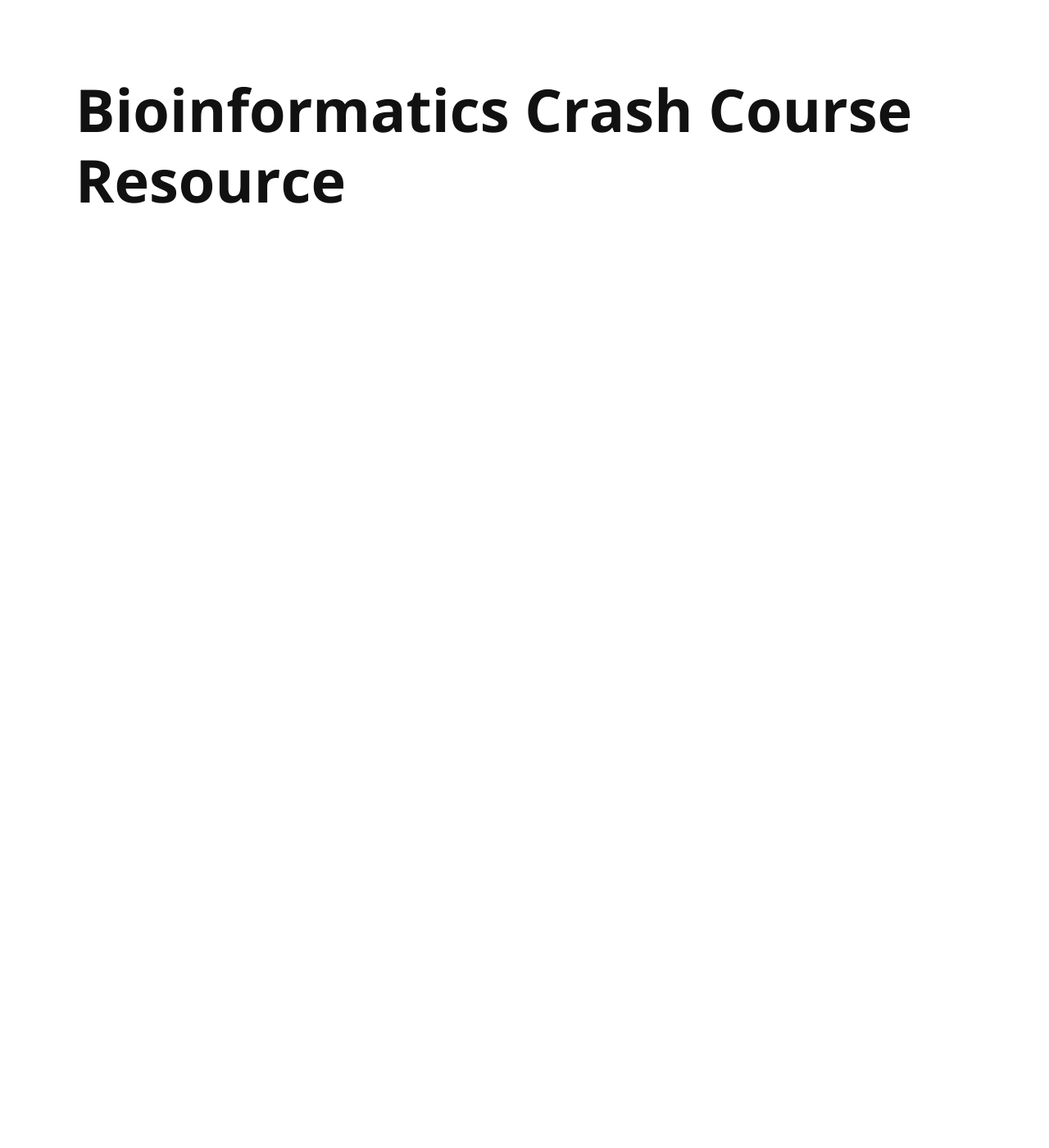
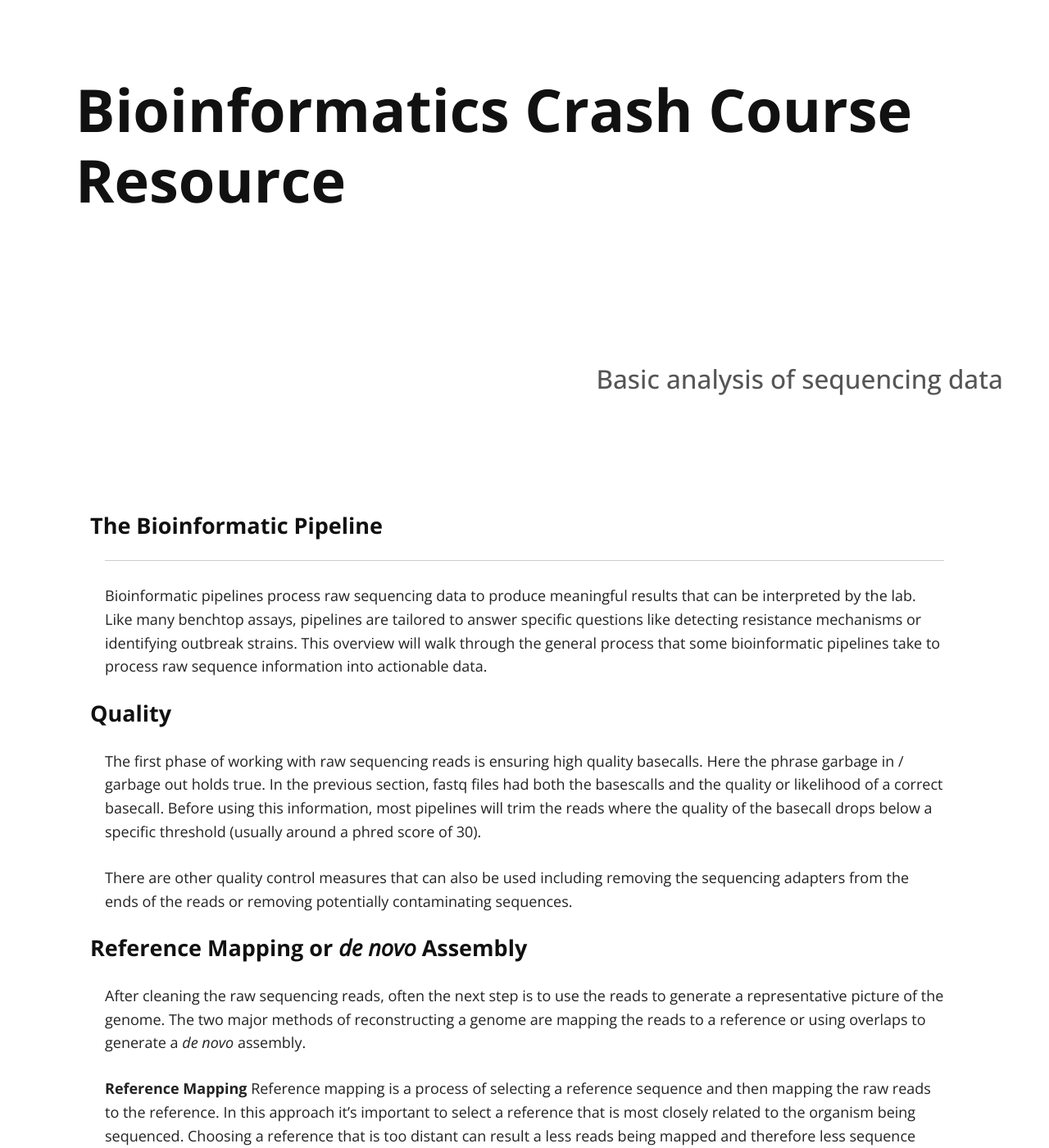
Before and after one commit to StaPH-B/midwest-region, a Jekyll site: the page built from analysis.md, in a window 1280 px wide and 1400 px high. Shown: the whole window at 82% size. Built offline with Jekyll 4.4.1, drawn with Linux system fonts in a browser that asks for light colours; nearby versions of some CDN libraries; our own code applies the rules of GitHub Pages for plain Markdown files; some of the changed text lies outside the part shown.

Commit message:
added analysis portions

```diff
--- a/analysis.md
+++ b/analysis.md
@@ -1,3 +1,32 @@
 ---
 layout: default
 ---
+
+## Basic analysis of sequencing data
+
+#### The Bioinformatic Pipeline
+------------
+
+Bioinformatic pipelines process raw sequencing data to produce meaningful results that can be interpreted by the lab. Like many benchtop assays, pipelines are tailored to answer specific questions like detecting resistance mechanisms or identifying outbreak strains. This overview will walk through the general process that some bioinformatic pipelines take to process raw sequence information into actionable data.
+
+
+##### Quality
+The first phase of working with raw sequencing reads is ensuring high quality basecalls. Here the phrase garbage in / garbage out holds true. In the previous section, fastq files had both the basescalls and the quality or likelihood of a correct basecall. Before using this information, most pipelines will trim the reads where the quality of the basecall drops below a specific threshold (usually around a phred score of 30).
+
+There are other quality control measures that can also be used including removing the sequencing adapters from the ends of the reads or removing potentially contaminating sequences.
+
+##### Reference Mapping or *de novo* Assembly
+After cleaning the raw sequencing reads, often the next step is to use the reads to generate a representative picture of the genome. The two major methods of reconstructing a genome are mapping the reads to a reference or using overlaps to generate a *de novo* assembly.
+
+**Reference Mapping**
+Reference mapping is a process of selecting a reference sequence and then mapping the raw reads to the reference. In this approach it's important to select a reference that is most closely related to the organism being sequenced. Choosing a reference that is too distant can result a less reads being mapped and therefore less sequence information being used to generate the genomic sequence.
+
+![https://galaxyproject.github.io/training-material/topics/sequence-analysis/images/mapping/mapping.png](https://amd-midwest.github.io/bioinfo_course/images/mapping.png "Reference Mapping")
+
+** *De novo* Assembly**
+The *de novo* assembly process uses overlapping portions of the sequencing reads to generate contiguous sequences also known as contigs. The advantage of this approach is that it is independent of a reference sequence. The final output is the best representation of the sequencing reads. However, repetitive regions of the genome can cause issues with the process of generating contiguous sequence.
+
+![https://people.eecs.berkeley.edu/~penpornk/cs267.spr15/hw3/assembly.png](https://amd-midwest.github.io/bioinfo_course/images/mapping.png "de novo assembly")
+
+##### Comparison
+Once a genomic sequence or genomic contigs have been generated these can be used as the input for a vast number of different tools and analyses. For example the resistance detection tool [Abricate](https://github.com/tseemann/abricate) searches through the contigs to find known antimicrobial resistance mechanisms.
```
Also changed, not shown: images/assembly.png (added), images/mapping.png (added).
